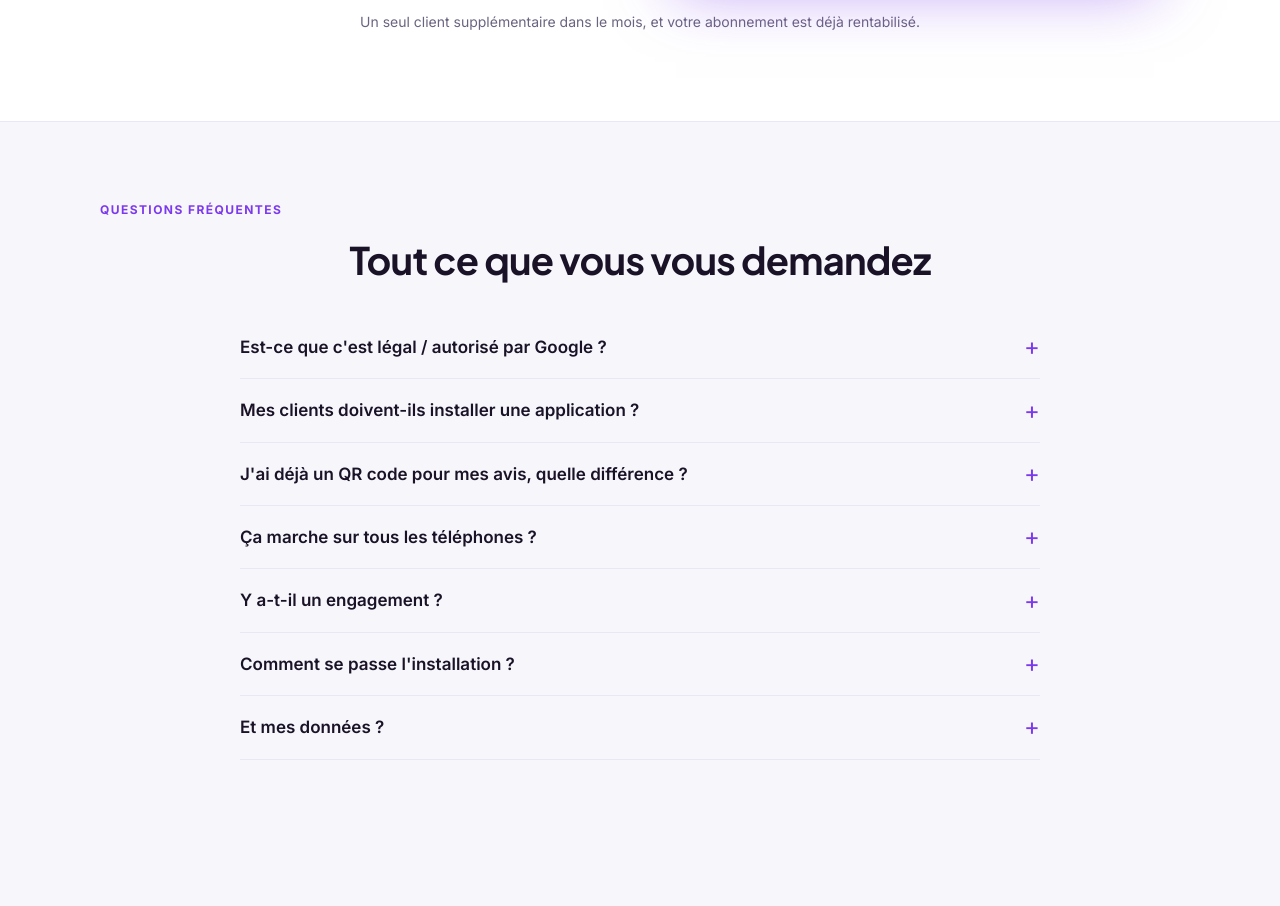
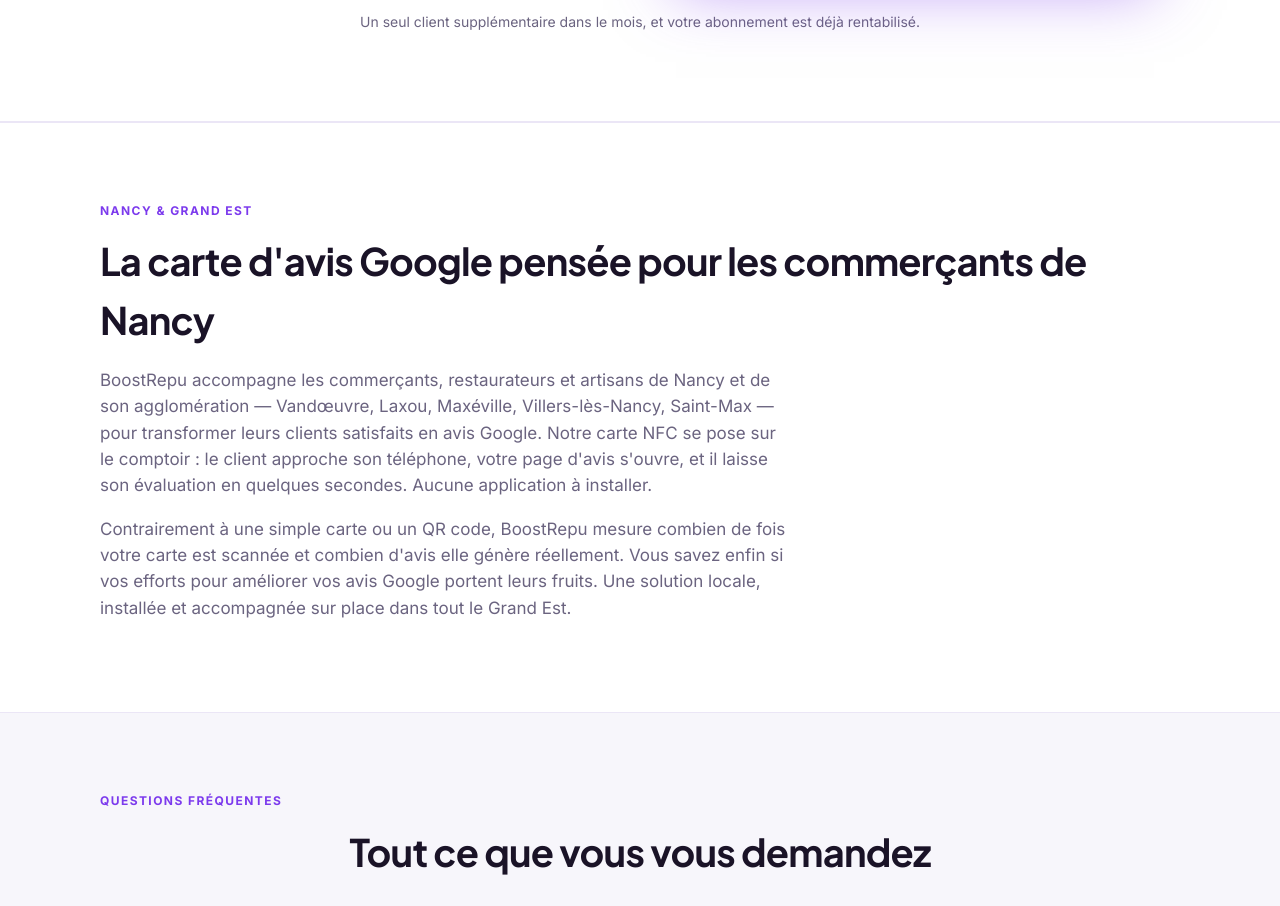
Before and after one commit to Malcolm1508/avisboost, a Next.js app: page / in a window 1280 px wide. Shown: the part 3900-4806 px from the top of the page. Built offline with nearby package versions, Linux system fonts and the light colour scheme.

Commit message:
Add geolocalized content for BoostRepu in Nancy
Added localized content for BoostRepu services in Nancy.

```diff
--- a/app/page.js
+++ b/app/page.js
@@ -217,6 +217,25 @@
         </section>
       </div>
 
+      {/* SEO LOCAL — contenu géolocalisé */}
+      <div className="lp-band">
+        <section className="lp-sec">
+          <div className="lp-eyebrow">Nancy &amp; Grand Est</div>
+          <h2 className="lp-h2">La carte d'avis Google pensée pour les commerçants de Nancy</h2>
+          <p className="lp-p">
+            BoostRepu accompagne les commerçants, restaurateurs et artisans de Nancy et de son agglomération —
+            Vandœuvre, Laxou, Maxéville, Villers-lès-Nancy, Saint-Max — pour transformer leurs clients satisfaits
+            en avis Google. Notre carte NFC se pose sur le comptoir : le client approche son téléphone, votre page
+            d'avis s'ouvre, et il laisse son évaluation en quelques secondes. Aucune application à installer.
+          </p>
+          <p className="lp-p">
+            Contrairement à une simple carte ou un QR code, BoostRepu mesure combien de fois votre carte est scannée
+            et combien d'avis elle génère réellement. Vous savez enfin si vos efforts pour améliorer vos avis Google
+            portent leurs fruits. Une solution locale, installée et accompagnée sur place dans tout le Grand Est.
+          </p>
+        </section>
+      </div>
+
       {/* FAQ */}
       <section className="lp-sec" id="faq">
         <div className="lp-eyebrow" style={{ justifyContent: "center" }}>Questions fréquentes</div>
```
